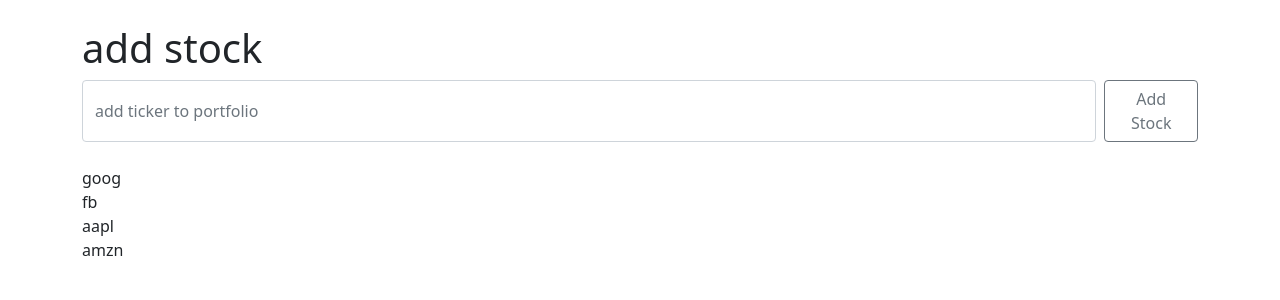
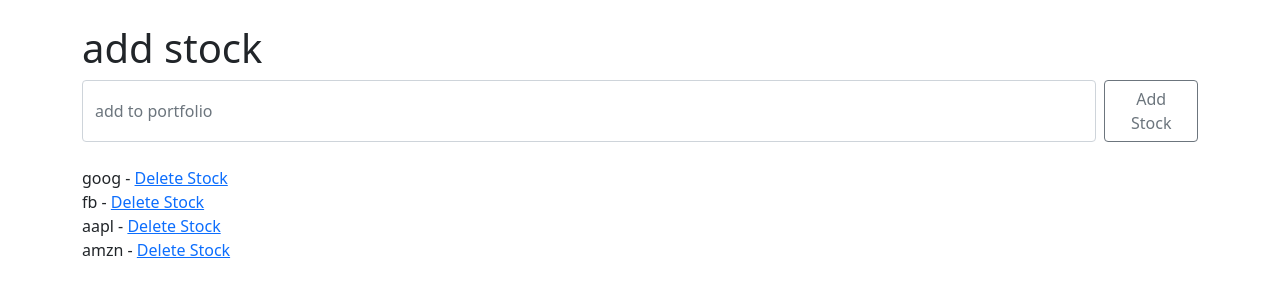
Before and after one commit to TheeSocerer/Stock-Portfolio-Tracker, a Django app: page /add_stock in a window 1280 px wide. Shown: the part 56-356 px from the top of the page. Run offline with Django 5.2, Linux system fonts and the light colour scheme; data comes from the database, SQL or seed files in the repository; both versions use the stored data as it was after the commit.

Commit message:
can delete stocks now and also show alert messages

```diff
--- a/quotes/templates/add_stock.html
+++ b/quotes/templates/add_stock.html
@@ -4,11 +4,11 @@
 
     <form action = "{% url 'add_stock' %}" class="d-flex" method="POST">
             {% csrf_token %}
-            <input class="form-control me-2" type="search" placeholder="add ticker to portfolio" aria-label="Search" name = "ticker">
+            <input class="form-control me-2" type="search" placeholder="add to portfolio" aria-label="Search" name = "ticker">
             <button class="btn btn-outline-secondary" type="submit">Add Stock</button>
           </form>
     <br/>
     {% for item in ticker %}
-        {{ item }}<br/>
+{{ item }} - <a href="{% url 'delete' item.id %}"> Delete Stock</a><br/>
     {% endfor %}
 {% endblock %}
--- a/quotes/templates/base.html
+++ b/quotes/templates/base.html
@@ -38,6 +38,17 @@
 
     <div class="container">
         </br>
+          {% if messages %}
+            {% for message in messages %}
+            <div class="alert alert-warning alert-dismissible fade show" role="alert">
+              <button class="btn close" data-bs-dismiss="alert" aria-label="Close">
+                <small><sup>X</sup></small>
+              </button>
+              {{message}}
+            </div><br/>
+            {% endfor %}
+          {% endif %}
+
         {% block content %}
 
         {% endblock %}
--- a/quotes/urls.py
+++ b/quotes/urls.py
@@ -6,5 +6,6 @@ from quotes import views
 urlpatterns = [
     path('',views.home, name= "home"),
     path('about/', views.about, name="about"),
-    path('add_stock',views.add_stock, name="add_stock")
+    path('add_stock',views.add_stock, name="add_stock"),
+    path('delete/<stock_id>', views.delete, name="delete")
 ]
--- a/quotes/views.py
+++ b/quotes/views.py
@@ -32,12 +32,19 @@ def add_stock(request):
 
         if form.is_valid():
             form.save()
-            messages.success(request,("Stock has been added"))
+            messages.success(request, ("Stock has been added"))
             return redirect('add_stock')
     else:
 
         ticker = Stock.objects.all()
-        return render(request, 'add_stock.html', {'ticker':ticker})
+        return render(request, 'add_stock.html', {'ticker': ticker})
+
+
+def delete(request, stock_id):
+    item = Stock.objects.get(pk=stock_id)
+    item.delete()
+    messages.success(request, ("Stock has been deleted"))
+    return redirect('add_stock')
 
 
 def about(request):
```
Also changed, not shown: db.sqlite3.
